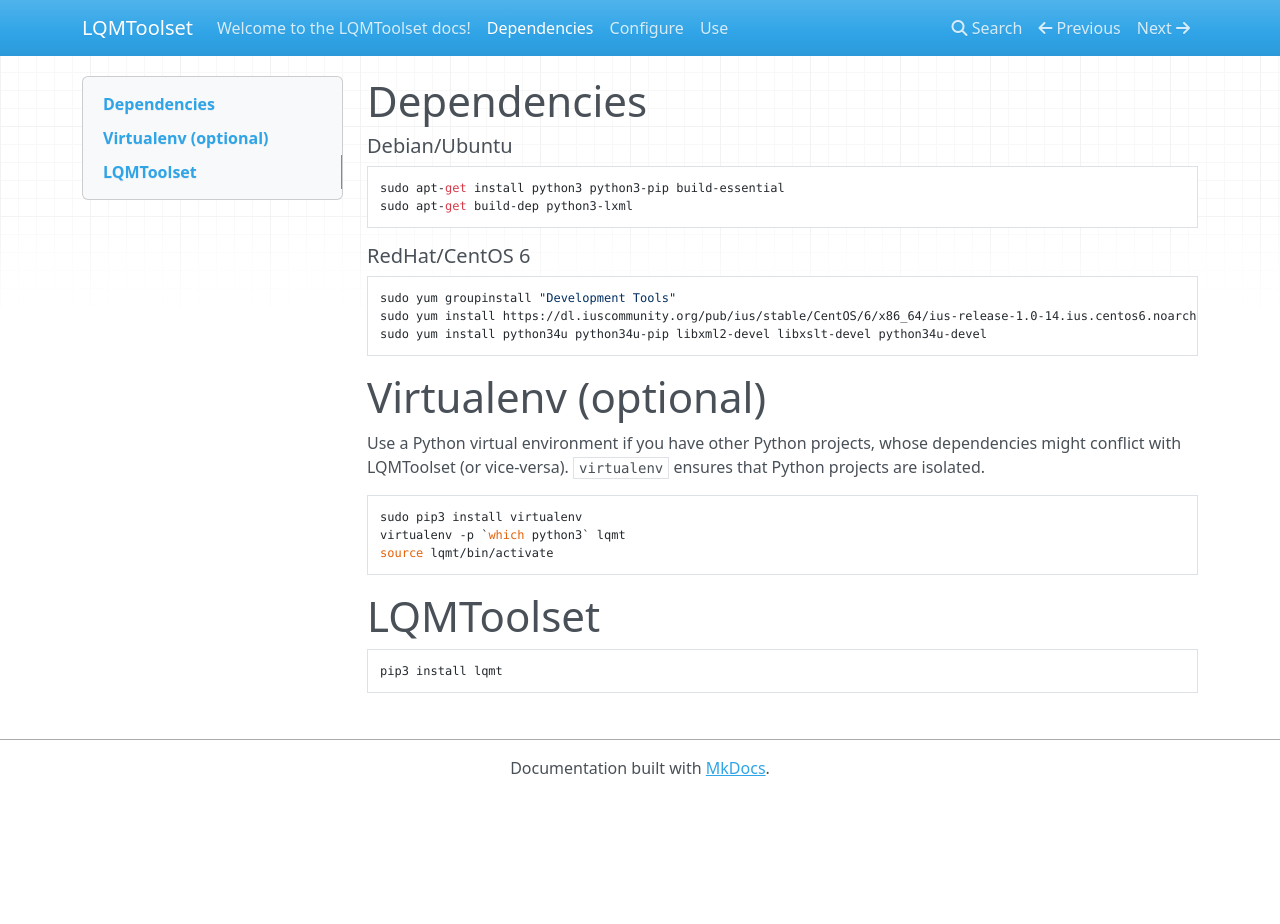
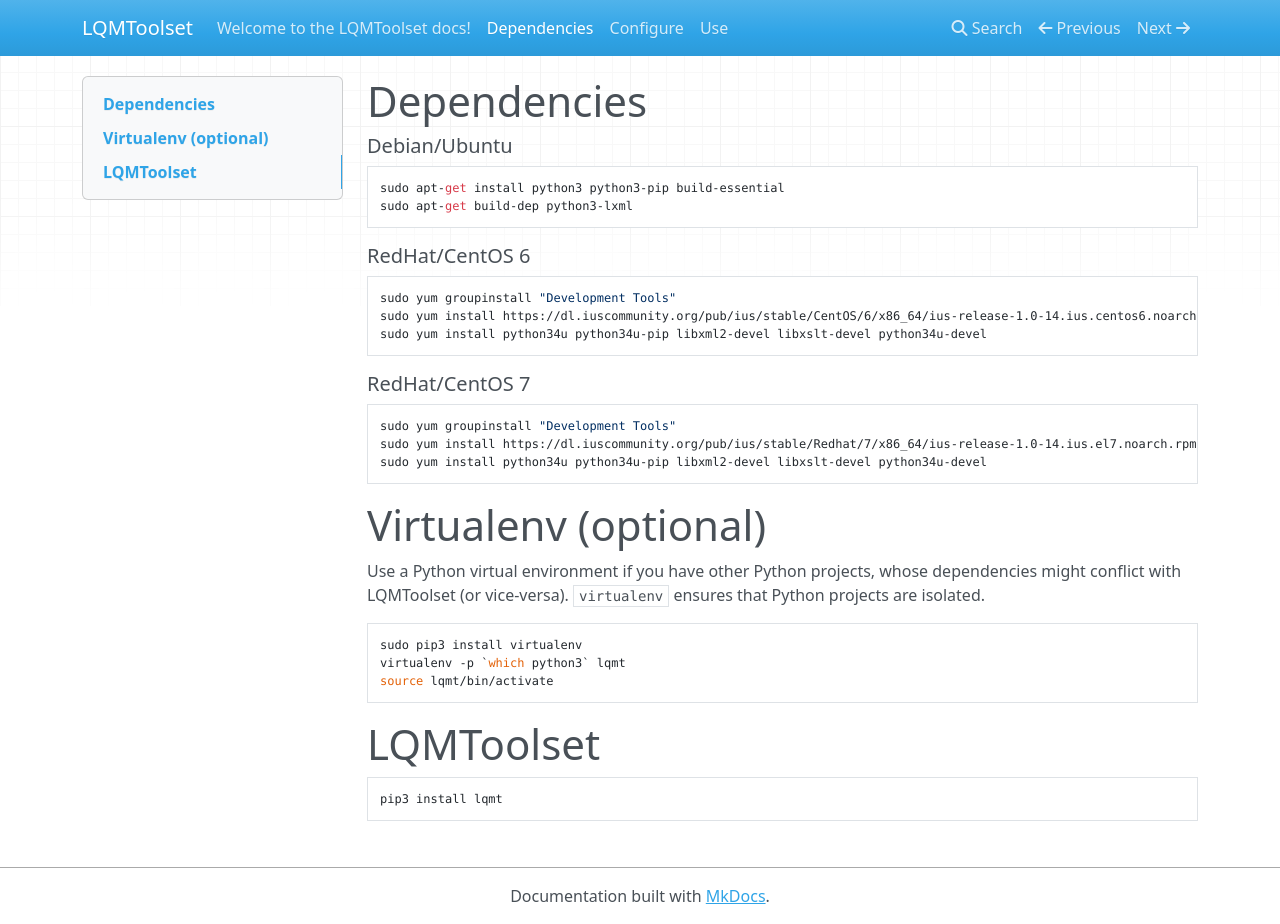
Before and after one commit to anl-cyberscience/LQMToolset, an MkDocs documentation site: the page built from docs/install.md, in a window 1280 px wide and 924 px high. Built offline with MkDocs 1.6.1, drawn with Linux system fonts in a browser that asks for light colours; nearby versions of some CDN libraries; old or Windows-style settings are respelled for this version of MkDocs.

Commit message:
Added RedHat/CentOS 7 dependency instructions

```diff
--- a/docs/install.md
+++ b/docs/install.md
@@ -11,6 +11,12 @@
     sudo yum install https://dl.iuscommunity.org/pub/ius/stable/CentOS/6/x86_64/ius-release-1.0-14.ius.centos6.noarch.rpm
     sudo yum install python34u python34u-pip libxml2-devel libxslt-devel python34u-devel
 
+##### RedHat/CentOS 7
+
+    sudo yum groupinstall "Development Tools"
+    sudo yum install https://dl.iuscommunity.org/pub/ius/stable/Redhat/7/x86_64/ius-release-1.0-14.ius.el7.noarch.rpm
+    sudo yum install python34u python34u-pip libxml2-devel libxslt-devel python34u-devel
+
 # Virtualenv (optional)
 
 Use a Python virtual environment if you have other Python projects, whose dependencies might conflict with LQMToolset (or vice-versa). `virtualenv` ensures that Python projects are isolated.
```
